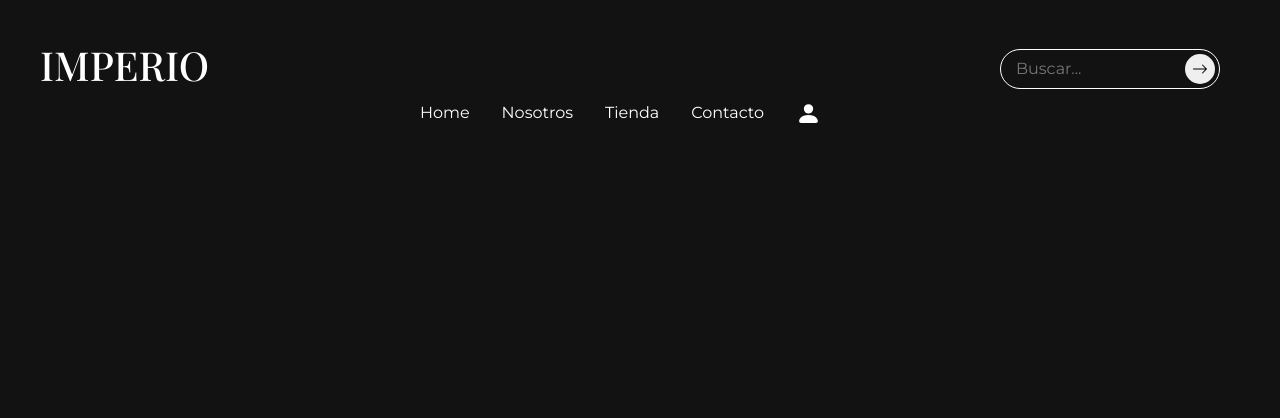
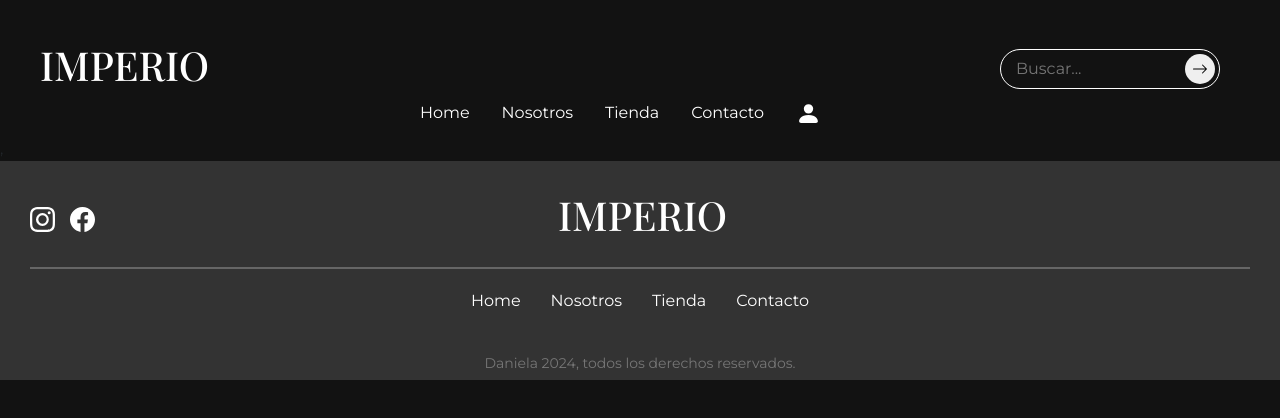
Before and after one commit to Sala-A/IMPERIO, a React (Vite) app: page / in a window 1280 px wide. Shown: the top 418 px of the page. Built offline with nearby package versions, Linux system fonts and the light colour scheme; a web font is replaced by a local one.

Commit message:
Creación del footer, se agregaron iconos de redes sociales y sus estilos

```diff
--- /dev/null
+++ b/src/Components/Common/Footer.jsx
@@ -0,0 +1,25 @@
+export default function Footer() {
+  return (
+    <footer className="footer">
+    <div className="company_info">
+    <div className="social-media">
+        <a href="#"><img src="../src/assets/Instagram.svg" alt="Instagram" /></a>
+        <a href="#"><img src="../src/assets/Facebook.svg" alt="Instagram" /></a>
+      </div>
+      <div className="company-name">
+        <a href="#"></a><h1>IMPERIO</h1>
+      </div>
+    </div>
+      <hr />
+      <nav className="footer-nav">
+        <a className="a_footer" href="#">Home</a>
+        <a className="a_footer" href="#">Nosotros</a>
+        <a className="a_footer" href="#">Tienda</a>
+        <a className="a_footer" href="#">Contacto</a>
+      </nav>
+      <div className="footer-copy">
+        <p>Daniela 2024, todos los derechos reservados.</p>
+      </div>
+    </footer>
+  )
+}
--- a/src/Components/Page/Home.jsx
+++ b/src/Components/Page/Home.jsx
@@ -1,8 +1,11 @@
-import Navbar from "../Common/Navbar"
+import Navbar from "../Common/Navbar";
+import Footer from "../Common/Footer";
 
 export default function Home() {
   return (
-    <h1>Home</h1>,
-    <Navbar/>
+    <div className="home">
+    <Navbar/>,
+    <Footer/>
+    </div>
   )
 }
--- /dev/null
+++ b/src/Style/Layout/_Footer.scss
@@ -0,0 +1,63 @@
+@use "../Utilities" as *;
+
+.footer {
+  background-color: #333; /* Color de fondo del footer */
+  color: $colorWhite; /* Color del texto */
+  padding: 30px;
+  .company_info {
+    display: flex;
+    align-items: center;
+    .social-media {
+      display: flex;
+      gap: 15px;
+    }
+    .company-name {
+      position: relative;
+      right: 30px;
+      flex-grow: 1;
+      text-align: center;
+      font-size: 18px;
+      font-weight: bold;
+    }
+  }
+  hr {
+    border: 0;
+    border-top: 2px solid $colorWhite;
+    margin: 20px 0;
+  }
+  .footer-nav {
+    display: flex;
+    justify-content: center;
+    gap: 30px;
+    .a_footer {
+      position: relative;
+      color: $colorWhite;
+      &:hover {
+        color: $colorBlue;
+      }
+      &:after {
+        content: "";
+        position: absolute;
+        width: 100%;
+        height: 1px;
+        bottom: 0;
+        left: 0;
+        background-color: $colorBlue;
+        transform: scaleX(0);
+        transform-origin: bottom right;
+        transition: transform 0.6s ease-out;
+      }
+      &:hover:after {
+        transform: scaleX(1);
+        transform-origin: bottom left;
+      }
+    }
+  }
+  .footer-copy {
+    text-align: center;
+    position: relative;
+    top: 40px;
+    font-size: 14px;
+    color: #ffffff54;
+  }
+}
--- a/src/Style/Layout/_Index.scss
+++ b/src/Style/Layout/_Index.scss
@@ -1,2 +1,3 @@
 @forward "Navbar";
 @forward "Search";
+@forward "Footer";
```
Also changed, not shown: src/assets/Facebook.svg (added), src/assets/Instagram.svg (added).
